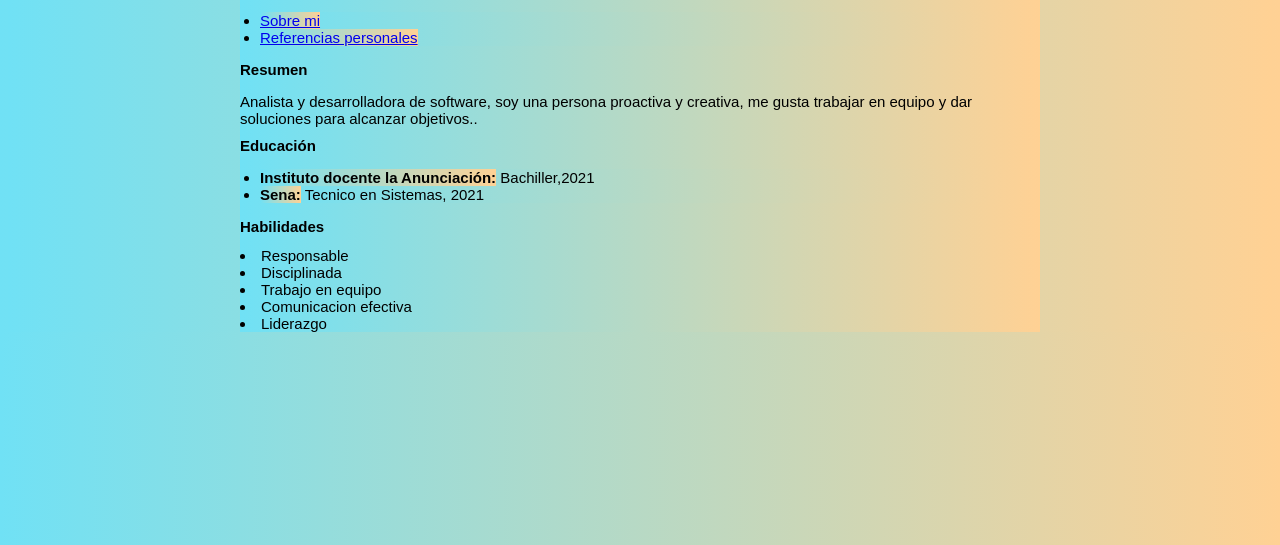
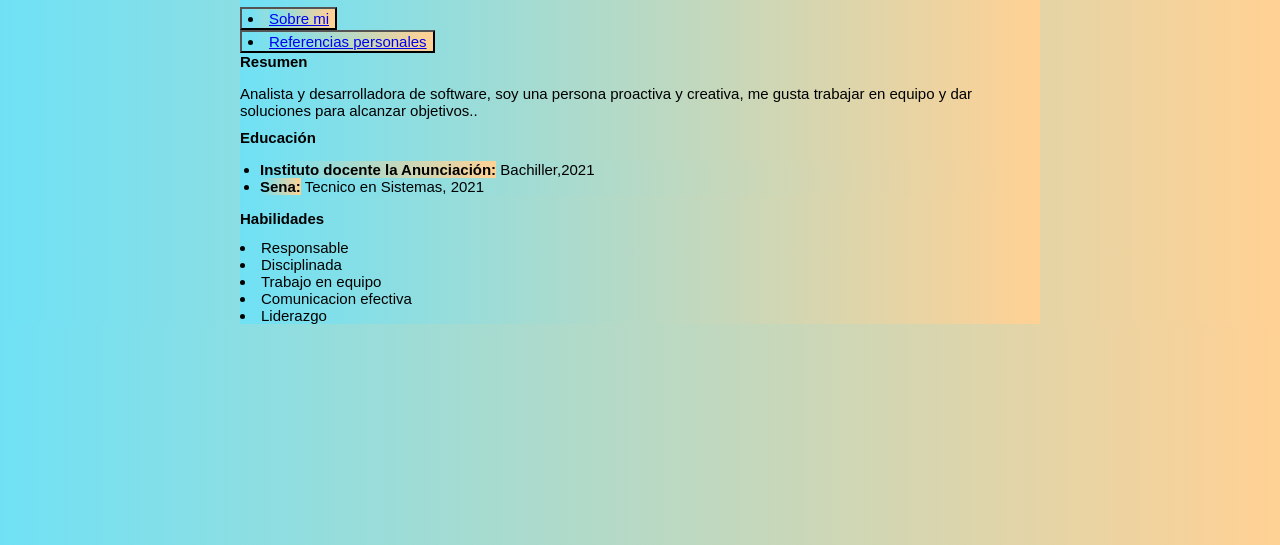
Before and after one commit to DanielaForeroM/DFM, a plain HTML site: page index.html in a window 1280 px wide. Shown: the part 255-800 px from the top of the page. Drawn offline with Linux system fonts and the light colour scheme.

Commit message:
Add files via upload

```diff
--- a/index.html
+++ b/index.html
@@ -1,7 +1,7 @@
 <!DOCTYPE html>
 <html lang="es">
     <head>
-    <link rel="stylesheet"  href="estilo/style.css">
+        <link rel="stylesheet"  href="estilo/style.css">
         </head>
 <head>
     <meta charset="UTF-8">
@@ -13,17 +13,16 @@
         <header>
             <h1>Daniela Forero Moreno</h1>
             <img src="imagenes/dani.jpg" width="150" height="150" alt="logo">
+            <img src="imagenes/logo.png" width="150" height="150">
             <p>danyforero09@gmail.com</p>
             <p>3148445293</p>
         </header>
-        <div>
-            <nav>
-                <ul>
-                    <li> <a href="sobre mi.html">Sobre mi</a></li>
-                    <li> <a href="experiencia.html">Referencias personales</a></li>
-                </ul>
-            </nav>
-        </div>
+        <div class="dropdown">
+            <button class="dropbtn"><li><a href="sobre mi.html">Sobre mi</a></li></button>
+            <div class="dropdown-content">
+        <div class="dropdown">
+            <button class="dropbtn"><li><a href="experiencia.html">Referencias personales</a></li></button>
+            <div class="dropdown-content">
         <section>
             <h2>Resumen</h2>
             <p>Analista y desarrolladora de software, soy una persona proactiva y creativa, me gusta trabajar en equipo y dar soluciones para alcanzar objetivos..</p>
```
Also changed, not shown: experiencia.html (+8 -2 lines), sobre mi.html (+7 -1 lines).
